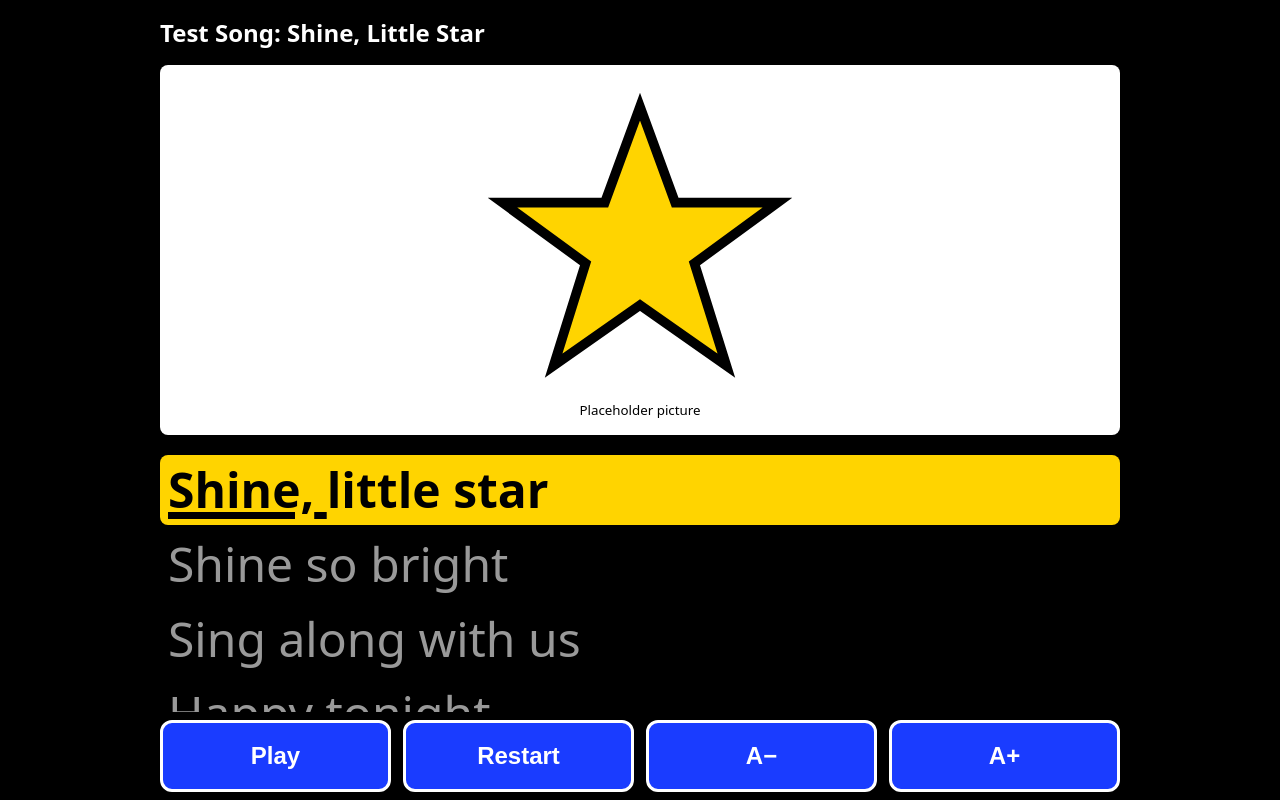
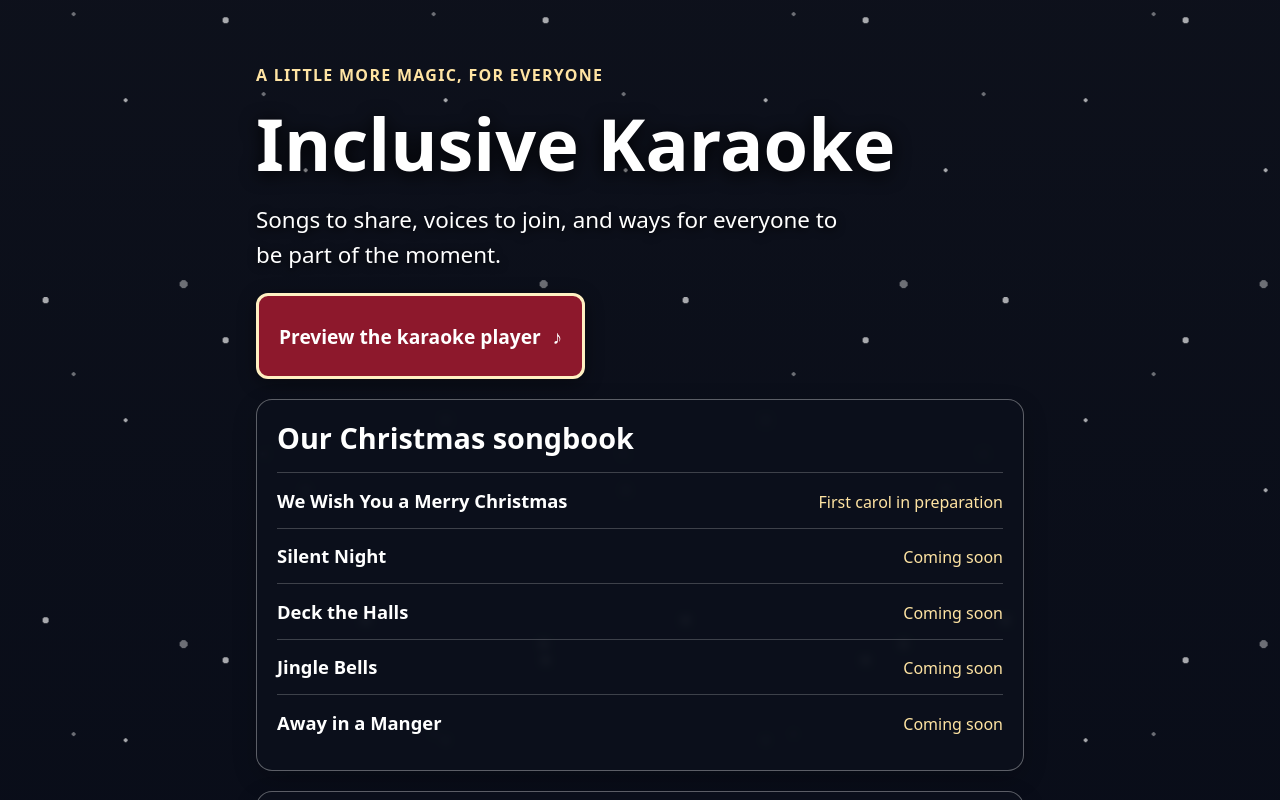
Before and after one commit to ray-seal/Inclusive-Karaoke, a Next.js app: page / in a window 1280 px wide. Shown: the top 800 px of the page. Built offline with nearby package versions, Linux system fonts and the light colour scheme.

Commit message:
Replace Karaoke component with ChristmasHome

```diff
--- a/src/app/page.tsx
+++ b/src/app/page.tsx
@@ -1,6 +1,6 @@
-import { Karaoke } from "@/components/Karaoke";
-import { testSong } from "@/data/test-song";
+
+import { ChristmasHome } from "@/components/ChristmasHome";
 
 export default function Home() {
-  return <Karaoke songs={[testSong]} />;
+  return <ChristmasHome />;
 }
```
